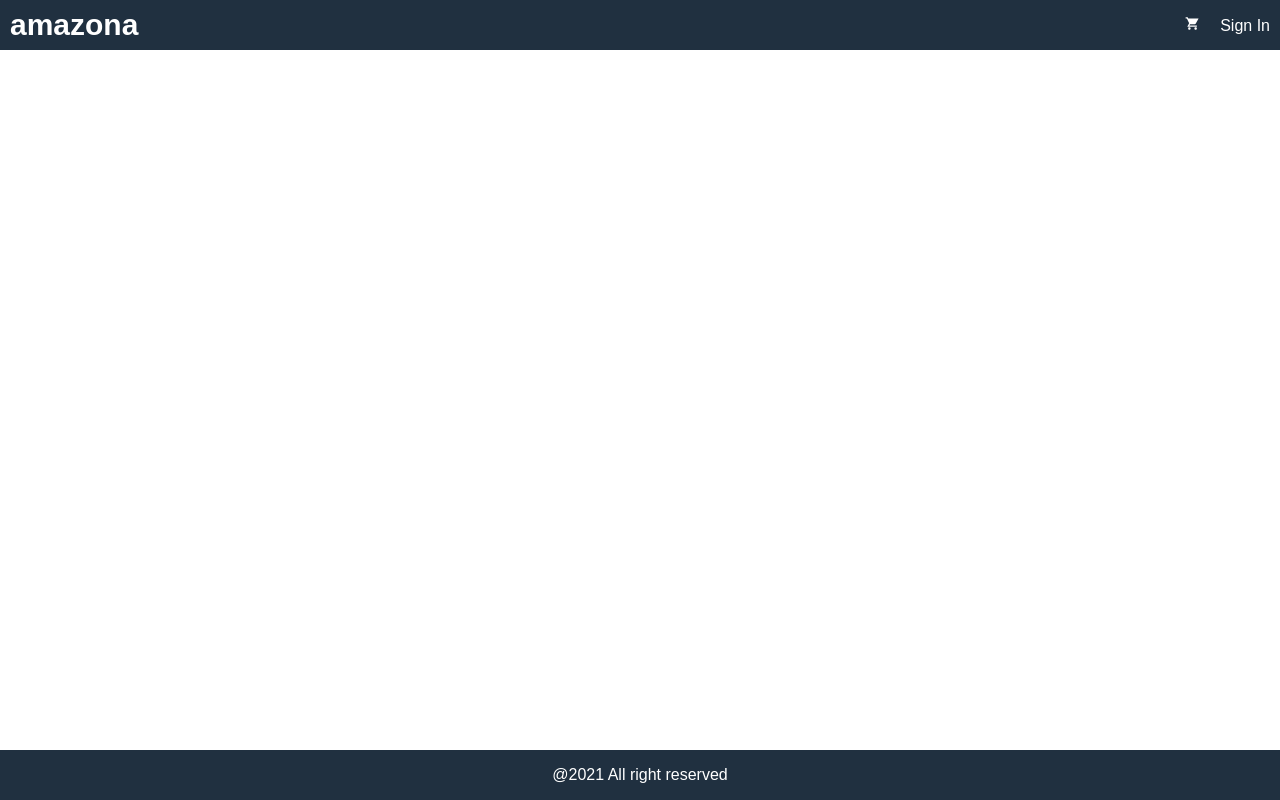
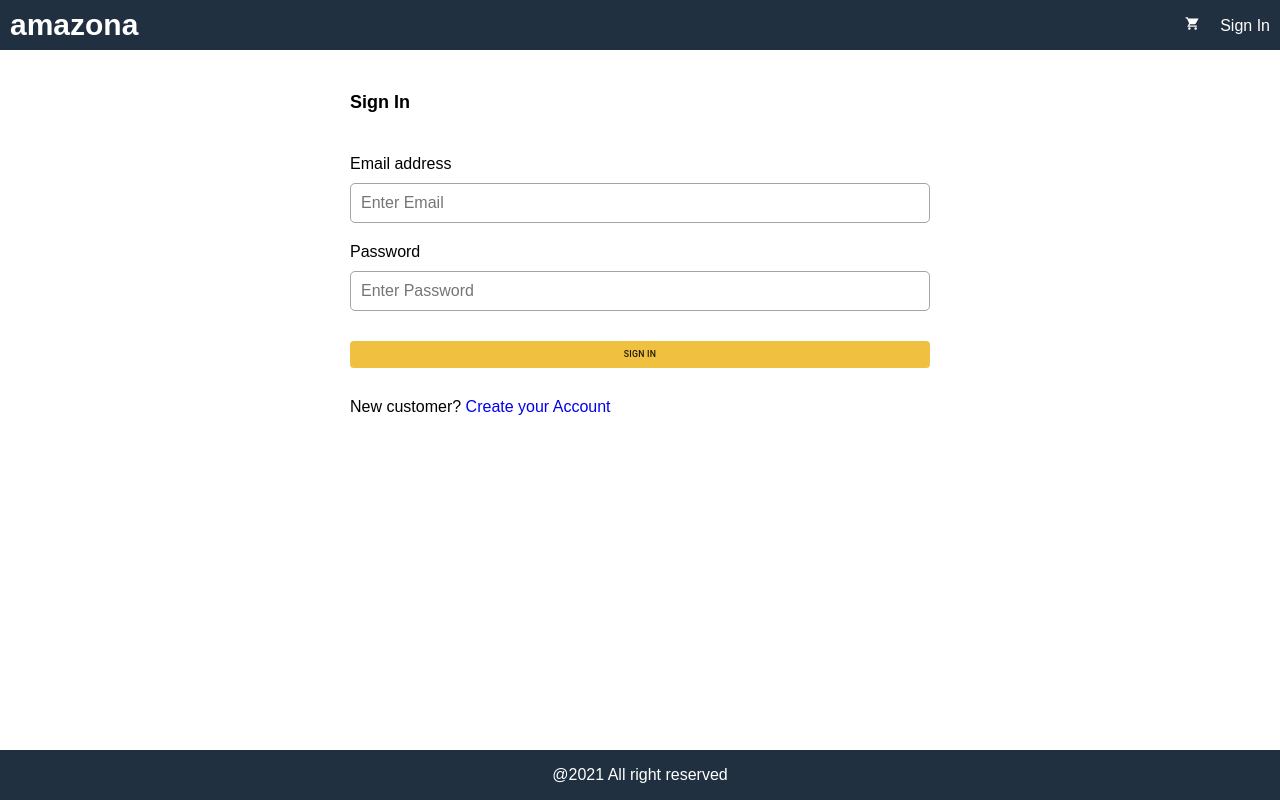
Before and after one commit to kranks40/Ecommerce, a React (Create React App) app in the folder frontend/: page /signin in a window 1280 px wide. Built offline with nearby package versions, Linux system fonts and the light colour scheme.

Commit message:
Created signin screen

```diff
--- a/frontend/src/App.js
+++ b/frontend/src/App.js
@@ -6,6 +6,7 @@
 import CartScreen from './screen/CartScreen';
 import HomeScreen from './screen/HomeScreen';
 import ProductScreen from './screen/ProductScreen';
+import SigninScreen from './screen/SigninScreen';
 
 function App() {
   const cart = useSelector(state => state.cart);
@@ -31,6 +32,7 @@
     <main>
       <Route path ='/cart/:id?' component={CartScreen} />
       <Route path='/product/:id' component={ProductScreen}  />
+      <Route path='/signin' component={SigninScreen}  />
       <Route path='/' component={HomeScreen} exact />
     </main>
     <footer className="row center">@2021 All right reserved</footer>
--- /dev/null
+++ b/frontend/src/screen/SigninScreen.css
@@ -0,0 +1,15 @@
+.form {
+    max-width: 600px;
+    margin: 0 auto;
+}
+
+.form > div {
+    display: flex;
+    flex-direction: column;
+    margin: 10px;
+}
+
+.form label {
+    margin: 10px 0;
+    display: block;
+}
--- /dev/null
+++ b/frontend/src/screen/SigninScreen.js
@@ -0,0 +1,62 @@
+import React, {useState} from "react";
+import {Link} from 'react-router-dom';
+import { Button } from "@material-ui/core";
+
+import './SigninScreen.css';
+
+
+function SigninScreen() {
+    const [email, setEmail] = useState('');
+    const [password, setPassword] = useState('');
+
+    const submitHandler = (e) => {
+        //prevent form from refreshing the page
+        e.preventDefault();
+    }
+
+  return (
+    <div>
+      <form className="form" onSubmit={submitHandler}>
+        <div>
+          <h1>Sign In</h1>
+        </div>
+
+        <div>
+          <label htmlFor="email">Email address</label>
+          <input
+            type="email"
+            id="email"
+            placeholder="Enter Email"
+            required
+            onChange={(e) => setEmail(e.target.value)}
+          ></input>
+        </div>
+
+        <div>
+          <label htmlFor="password">Password</label>
+          <input
+            type="password"
+            id="password"
+            placeholder="Enter Password"
+            required
+            onChange={(e) => setPassword(e.target.value)}
+          ></input>
+        </div>
+
+        <div>
+            <label />
+            <Button className='primary' type='submit'>Sign In</Button>
+        </div>
+
+        <div>
+            <label />
+            <div>New customer? {' '}
+                <Link to='/register'>Create your Account</Link>
+            </div>
+        </div>
+      </form>
+    </div>
+  );
+}
+
+export default SigninScreen;
```
Also changed, not shown: 1 other file (tests, documents, lock files or other folders).
